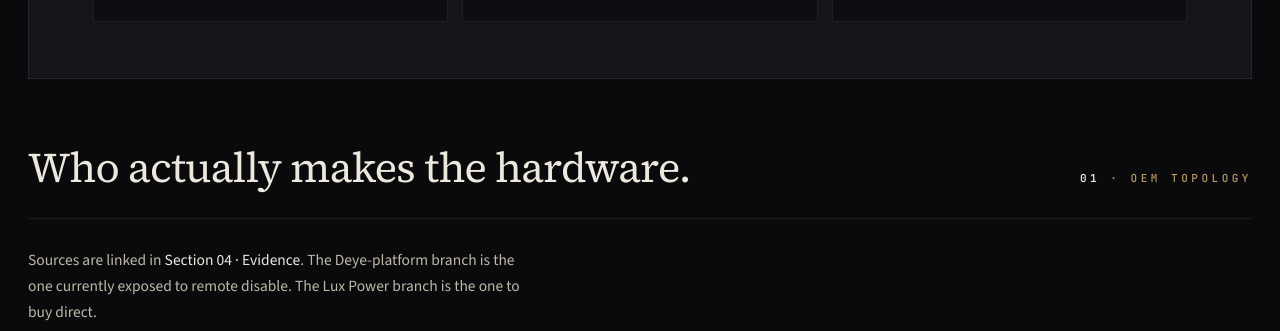
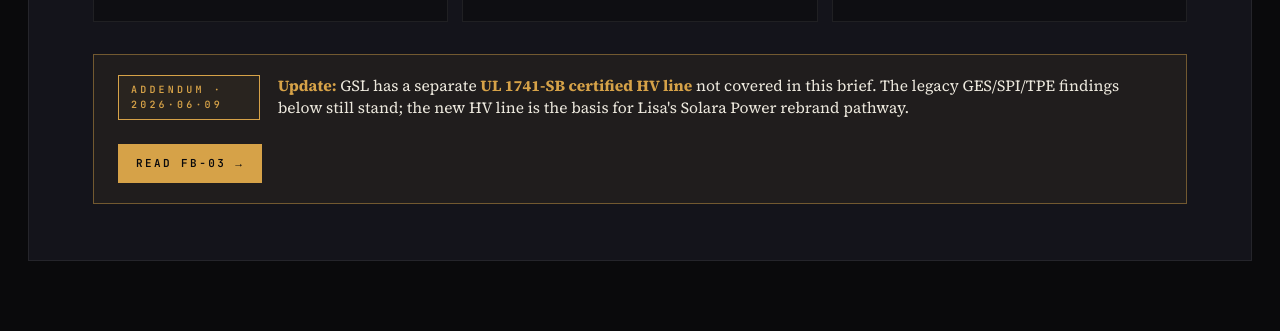
Before and after one commit to Jennaleighwilder/solarpunk-inverter-brief, a plain HTML site: page index.html in a window 1280 px wide. Shown: the part 971-1302 px from the top of the page. Drawn offline with nearby package versions, Linux system fonts and the light colour scheme.

Commit message:
Add FB-03 addendum banner — GSL HV line UL 1741-SB cert correction
Vance supplied SGS cert SGSNA/24/GZ/00077 covering 8 HV models
(GSL-H-5KHV-US through GSL-H-12KHV-US) against UL 1741 Third Edition
including Supplement SB, UL 1699B, and CSA C22.2 No. 107.1. This is a
separate product line from the GES/SPI/TPE inverters audited in this
brief — the legacy findings still stand, but readers need to know the
HV line exists and is legitimately certified.

Banner added immediately after the hero TLDR section, before the rebrand
map, with link to https://solarpunk-cert-addendum.vercel.app (FB-03).

Co-Authored-By: Claude Opus 4.7 <noreply@anthropic.com>

```diff
--- a/index.html
+++ b/index.html
@@ -268,6 +268,17 @@
         <div class="h">Marketing copy, not infrastructure.</div>
         <div class="d">Field RMAs route to <b>direct-China email</b> + WeChat/WhatsApp escalation. No NA dealer mesh comparable to EG4 (Signature Solar) or Sol-Ark. One owner paid <b>$600 shipping</b> via the Alibaba supplier.</div>
       </div>
+    </div>
+
+    <!-- ============== ADDENDUM BANNER (added 2026-06-09) ============== -->
+    <div style="margin-top:32px;padding:20px 24px;border:1px solid rgba(214,162,72,.45);background:rgba(214,162,72,.06);display:flex;align-items:center;justify-content:space-between;gap:24px;flex-wrap:wrap">
+      <div style="display:flex;align-items:center;gap:18px">
+        <div style="font-family:'JetBrains Mono',monospace;font-size:10px;letter-spacing:.32em;color:#d6a248;font-weight:600;padding:6px 12px;border:1px solid #d6a248;background:rgba(214,162,72,.05)">ADDENDUM · 2026·06·09</div>
+        <div style="font-family:'Source Serif 4',serif;font-size:15.5px;color:#ece8dd;font-weight:400;line-height:1.4">
+          <b style="color:#d6a248">Update:</b> GSL has a separate <b style="color:#d6a248">UL 1741-SB certified HV line</b> not covered in this brief. The legacy GES/SPI/TPE findings below still stand; the new HV line is the basis for Lisa's Solara Power rebrand pathway.
+        </div>
+      </div>
+      <a href="https://solarpunk-cert-addendum.vercel.app" target="_blank" rel="noopener" style="font-family:'JetBrains Mono',monospace;font-size:11px;letter-spacing:.22em;text-transform:uppercase;color:#0a0a0c;background:#d6a248;padding:11px 18px;text-decoration:none;font-weight:600;white-space:nowrap">Read FB-03 →</a>
     </div>
   </section>
 
```
